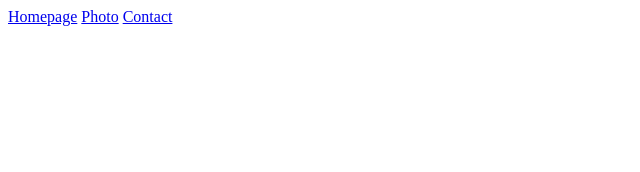
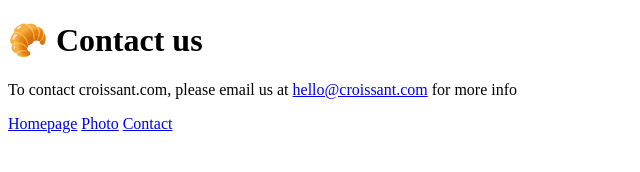
Before and after one commit to MargaridaFCosta/Croissant, a plain HTML site: page contact.html in a window 1280 px wide. Shown: the whole page, without its empty margins (0-640 px from the left). Drawn offline with Linux system fonts and the light colour scheme.

Commit message:
All the html

```diff
--- a/contact.html
+++ b/contact.html
@@ -7,7 +7,14 @@
     <link rel="stylesheet" href="/src/style.css" />
     <title>Croissant</title>
   </head>
-  <body> <a href="/">Homepage</a>
+  <body>
+    <h1>🥐 Contact us</h1>
+    <p>
+      To contact croissant.com, please email us at
+      <a href="mailto:hello@croissant.com">hello@croissant.com</a> for more info
+    </p>
+    <a href="/">Homepage</a>
     <a href="/photo.html">Photo</a>
-    <a href="/contact.html">Contact</a></body>
+    <a href="/contact.html">Contact</a>
+  </body>
 </html>
```
Also changed, not shown: photo.html (+4 -0 lines), img/croissant.jpg (added).
